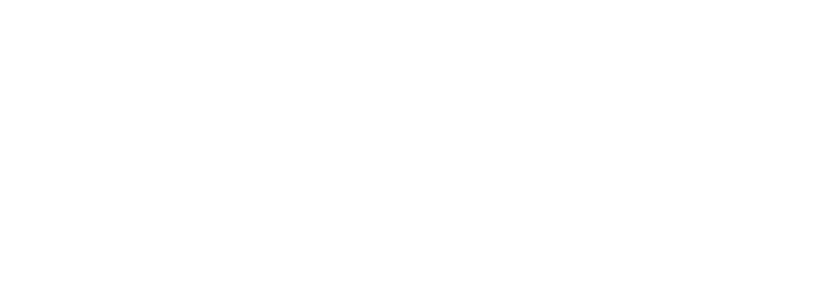
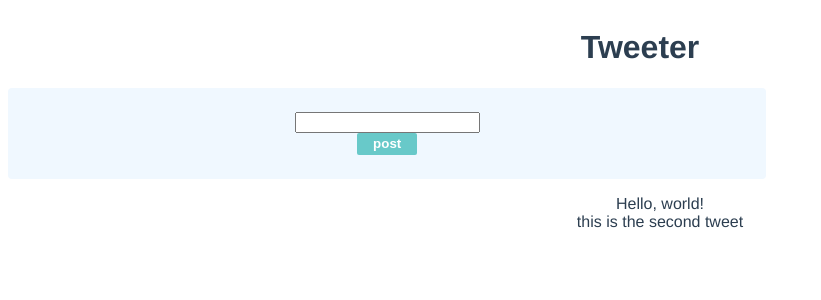
Before and after one commit to Wataru823/vue_learning, a Vue app in the folder vue-guide/: page / in a window 1280 px wide. Shown: the top 300 px of the page, without its empty margins (0-821 px from the left). Built offline with nearby package versions, Linux system fonts and the light colour scheme.

Commit message:
feat: section45

```diff
--- a/vue-guide/src/components/Tweet.vue
+++ b/vue-guide/src/components/Tweet.vue
@@ -1,8 +1,21 @@
 <script setup lang="ts">
+const tweets = [{ id: '0', description: 'Hello, world!' }, { id: '1', description: 'this is the second tweet' }]
 </script>
 
 <template>
   <div class="container"></div>
+  <h1>Tweeter</h1>
+  <div class="form-container">
+    <input />
+    <button class="save-button">post</button>
+  </div>
+  <div class="tweet-container">
+    <ul>
+      <li v-for="tweet in tweets" :key="tweet.id" class="tweet-list">
+        <span>{{ tweet.description }}</span>
+      </li>
+    </ul>
+  </div><!-- /.tweet-container -->
 </template>
 
 <style scoped>
@@ -22,4 +35,18 @@
   margin-bottom: 12px;
   border-radius: 4px;
 }
+
+.tweet-list {
+  list-style: none;
+}
+
+button {
+  color: #fff;
+  font-weight: bold;
+  background-color: #68c9c9;
+  border-radius: 2px;
+  border: none;
+  width: 60px;
+  height: 22px;
+}
 </style>
```
